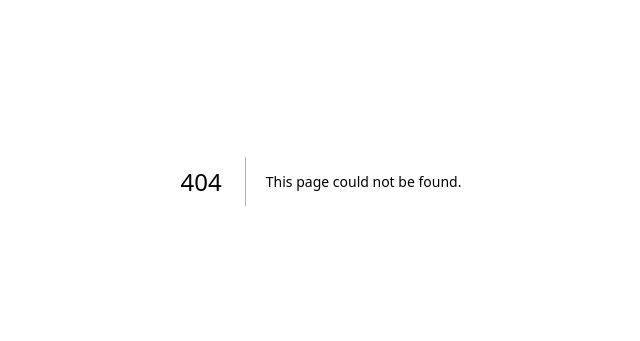
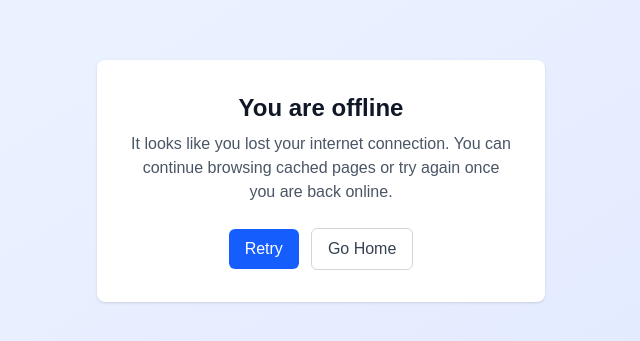
Before and after one commit to bruno-frascino/piggy-fe, a Next.js app: page /offline in a window 1280 px wide. Before the commit this address had no page. Shown: the part 219-560 px from the top of the page, without its empty margins (319-959 px from the left). Built offline with nearby package versions, Linux system fonts and the light colour scheme.

Commit message:
feat:Fallback offline page

```diff
--- /dev/null
+++ b/src/app/offline/ClientActions.tsx
@@ -0,0 +1,22 @@
+'use client';
+
+import Link from 'next/link';
+
+export default function OfflineActions() {
+  return (
+    <div className='flex items-center justify-center gap-3'>
+      <button
+        className='px-4 py-2 rounded-md bg-blue-600 text-white hover:bg-blue-700'
+        onClick={() => window.location.reload()}
+      >
+        Retry
+      </button>
+      <Link
+        href='/'
+        className='px-4 py-2 rounded-md border border-gray-300 text-gray-700 hover:bg-gray-50'
+      >
+        Go Home
+      </Link>
+    </div>
+  );
+}
--- /dev/null
+++ b/src/app/offline/page.tsx
@@ -0,0 +1,22 @@
+export const metadata = {
+  title: 'Offline | Hamm Reserve',
+};
+
+import OfflineActions from './ClientActions';
+
+export default function OfflinePage() {
+  return (
+    <div className='min-h-screen flex items-center justify-center bg-gradient-to-br from-blue-50 to-indigo-100 p-6'>
+      <div className='w-full max-w-md text-center bg-white shadow rounded-lg p-8'>
+        <h1 className='text-2xl font-bold text-gray-900 mb-2'>
+          You are offline
+        </h1>
+        <p className='text-gray-600 mb-6'>
+          It looks like you lost your internet connection. You can continue
+          browsing cached pages or try again once you are back online.
+        </p>
+        <OfflineActions />
+      </div>
+    </div>
+  );
+}
```
